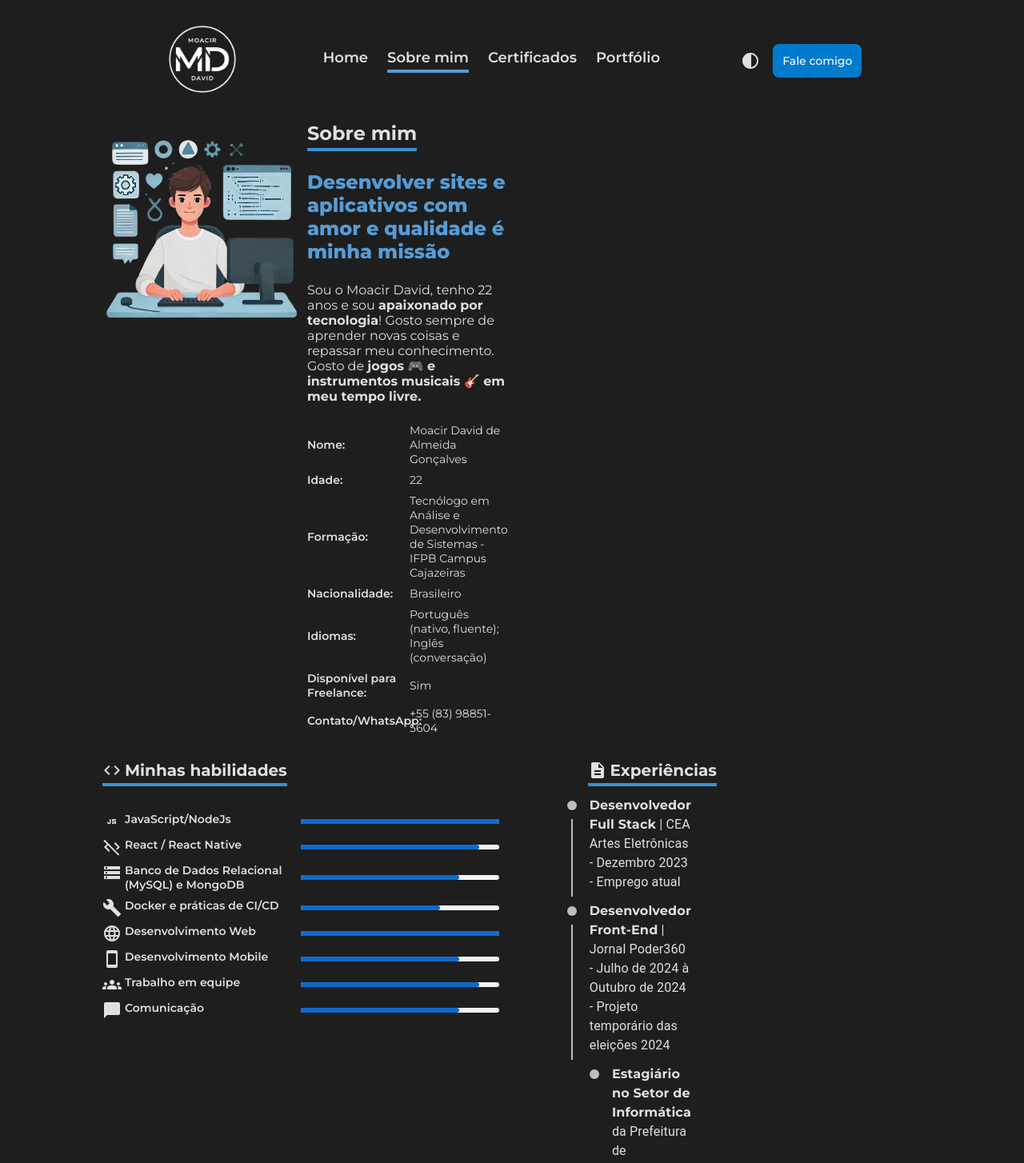
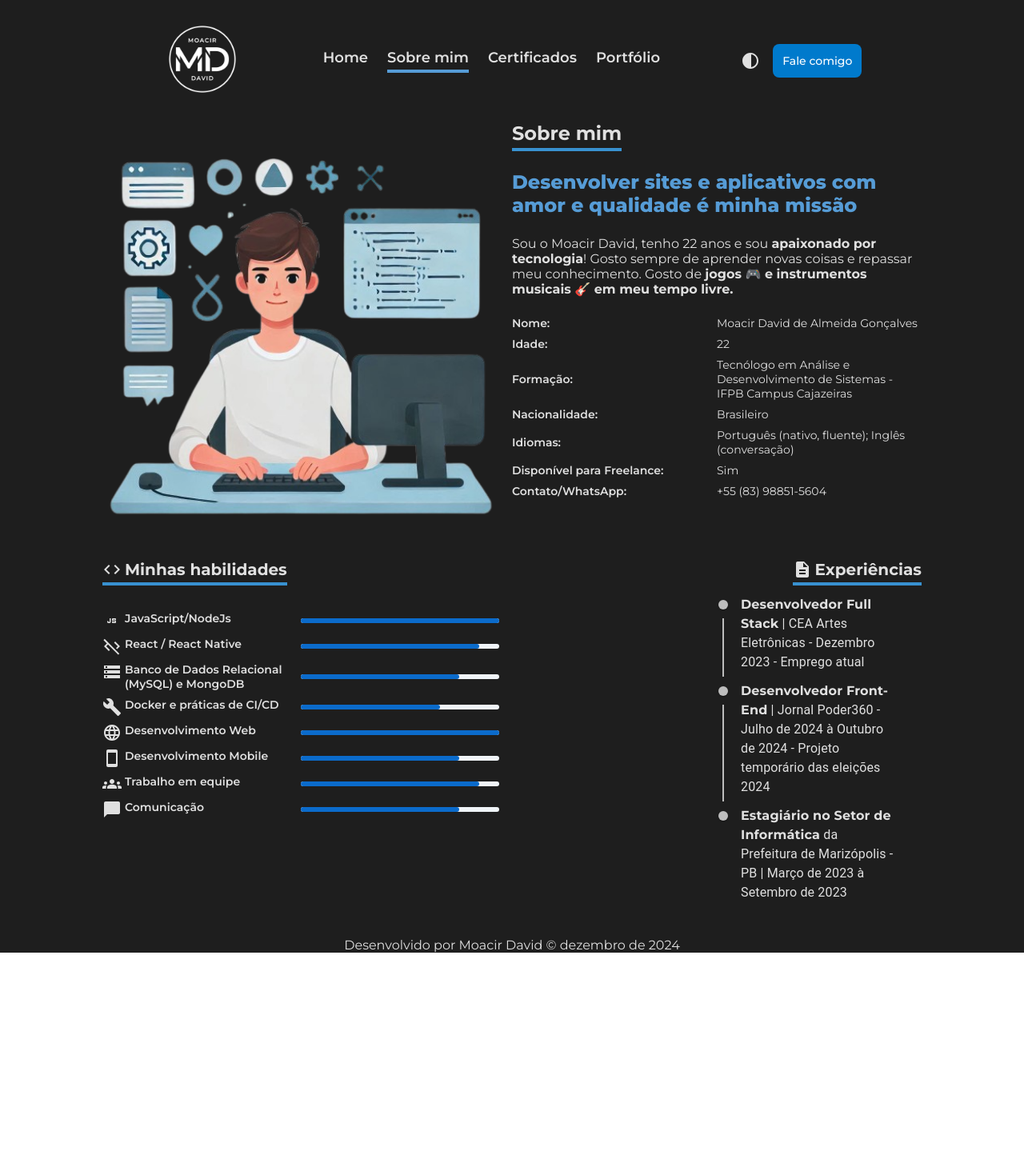
Before and after one commit to moacirdavidag/moacirdavidag-portfolio, a React (Vite) app: page /about in a window 1280 px wide. Shown: the top 1454 px of the page at 80% size. After the commit the page ends 1191 px from the top, so only its background shows below. Built offline with nearby package versions, Linux system fonts and the light colour scheme.

Commit message:
feat: Componente footer

```diff
--- /dev/null
+++ b/src/components/Footer/Footer.tsx
@@ -0,0 +1,11 @@
+import React from 'react'
+
+const Footer = () => {
+  return (
+    <footer style={{width: "100%", maxWidth: "100%", textAlign: "center"}}>
+        Desenvolvido por Moacir David © dezembro de 2024
+    </footer>
+  )
+}
+
+export default Footer
--- /dev/null
+++ b/src/components/Footer/style.ts
@@ -0,0 +1,3 @@
+import Footer from "./Footer";
+
+export default Footer;
--- a/src/pages/About/About.tsx
+++ b/src/pages/About/About.tsx
@@ -35,20 +35,21 @@ import {
   TimelineItem,
   TimelineSeparator,
 } from "@mui/lab";
+import Footer from "../../components/Footer/Footer";
 const About = () => {
   const { theme } = useTheme();
   const themeMUI = useThemeMUI();
 
   const isSmallScreen = useMediaQuery(themeMUI.breakpoints.down("sm"));
 
-  const fontSize = isSmallScreen ? 10 : 14;
+  const fontSize = isSmallScreen ? 12 : 14;
 
   return (
     <AboutWrapper>
       <Container>
         <Header />
         <Grid container width={"100%"} direction={{ xs: "column", sm: "row" }}>
-          <Grid item xs={6} sm={3}>
+          <Grid item sm={6}>
             <img
               src={vetorDev}
               alt="Ilustração de um programador em um computador"
@@ -59,8 +60,7 @@ const About = () => {
           </Grid>
           <Grid
             item
-            xs={6}
-            sm={3}
+            sm={6}
             display={"flex"}
             flexDirection={"column"}
             gap={"24px"}
@@ -124,7 +124,7 @@ const About = () => {
           my={4}
           direction={{ xs: "column", sm: "row" }}
         >
-          <Grid item xs={6}>
+          <Grid item sm={6}>
             <PageTitle
               title="Minhas habilidades"
               fontSize={20}
@@ -189,8 +189,7 @@ const About = () => {
           </Grid>
           <Grid
             item
-            xs={6}
-            sm={3}
+            sm={6}
             alignItems={isSmallScreen ? "flex-start" : "flex-end"}
             justifyContent={isSmallScreen ? "flex-start" : "flex-end"}
             display={"flex"}
@@ -248,6 +247,7 @@ const About = () => {
             </Box>
           </Grid>
         </Grid>
+        <Footer />
       </Container>
     </AboutWrapper>
   );
--- a/src/pages/Certificates/Certificates.tsx
+++ b/src/pages/Certificates/Certificates.tsx
@@ -19,6 +19,7 @@ import logoDio from "../../assets/img/logo_dio.png";
 import logoIF from "../../assets/img/logo-ifpb.jpg";
 import logoUdemy from "../../assets/img/logo_udemy.png";
 import logoAtlantico from "../../assets/img/logo_avanti.png";
+import Footer from "../../components/Footer/Footer";
 
 const Certificates = () => {
   const { theme } = useTheme();
@@ -225,6 +226,7 @@ const Certificates = () => {
             </Card>
           </Grid>
         </Grid>
+        <Footer />
       </Container>
     </CertificatesWrapper>
   );
--- a/src/pages/Home/Home.tsx
+++ b/src/pages/Home/Home.tsx
@@ -11,6 +11,7 @@ import EmailIcon from "@mui/icons-material/Email";
 
 import MoacirDavid from "../../assets/img/moacir_david.png";
 import { Link } from "react-router-dom";
+import Footer from "../../components/Footer/Footer";
 
 const Home = () => {
   const { theme } = useTheme();
@@ -93,6 +94,7 @@ const Home = () => {
             </Link>
           </div>
         </HomeProfileInfo>
+        <Footer />
       </Container>
     </HomeWrapper>
   );
--- a/src/pages/Projects/Projects.tsx
+++ b/src/pages/Projects/Projects.tsx
@@ -22,6 +22,7 @@ import brasilsun from "../../assets/img/lp_brasil_sun.jpg";
 import braforte from "../../assets/img/lp_braforte.jpg";
 import { ProjectsWrapper } from "./style";
 import { Link } from "react-router-dom";
+import Footer from "../../components/Footer/Footer";
 
 const Projects = () => {
   const { theme } = useTheme();
@@ -292,6 +293,7 @@ const Projects = () => {
             </Link>
           </Stack>
         </Grid>
+        <Footer />
       </Container>
     </ProjectsWrapper>
   );
```
